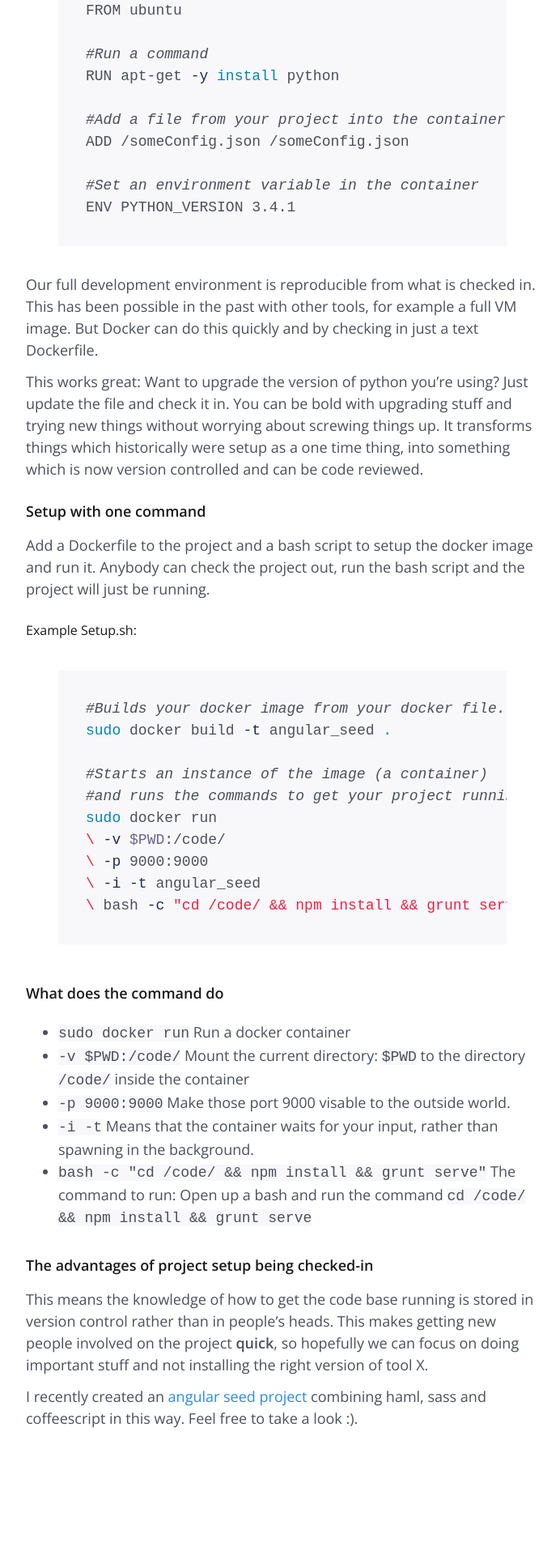
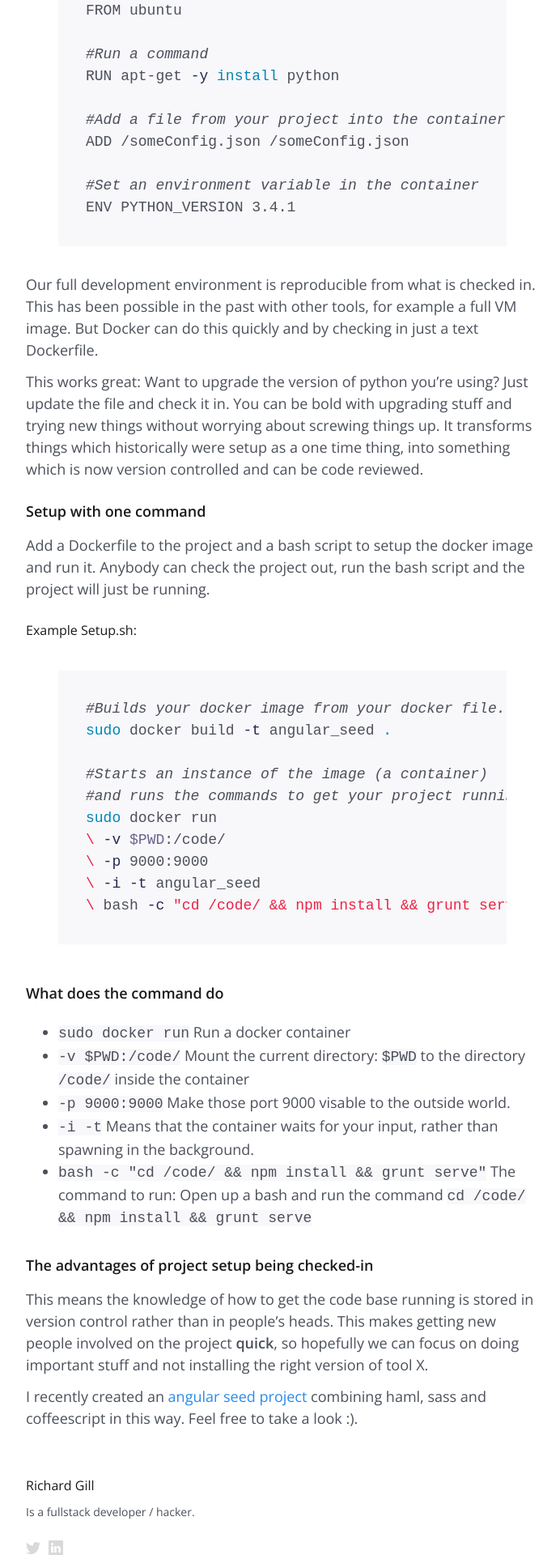
Before and after one commit to richardgill/richardgill.github.io, a Jekyll site: the page built from _posts/2014-08-13-docker-for-project-setup.md, in a window 1280 px wide. Shown: the part 1481-3401 px from the top of the page at 81% size, without its empty margins (291-983 px from the left). Built offline with Jekyll 4.4.1, drawn with Linux system fonts in a browser that asks for light colours; before the commit the page ends 3292 px from its top, so only the background shows below that.

Commit message:
Added footer

```diff
--- a/_layouts/post.html
+++ b/_layouts/post.html
@@ -22,5 +22,23 @@
       <div class="body">
         {{content}}
       </div>
+      <footer>
+        <div class="author">
+          <h4>Richard Gill</h4>
+          <p>Is a fullstack developer / hacker. </p>
+          <ul>
+            <li><a class="icon twitter" href="https://twitter.com/RichardMGill"></a></li>
+            <li><a class="icon linkedin" href="http://uk.linkedin.com/pub/richard-gill/22/b0b/348/"></a></li>
+
+          </ul>
+        </div>
+		  </footer>
     </article>
   </section>
+  <!--<footer data-animation="fadeInUp" class="hidden visible animated fadeInUp">-->
+  <!--  <div class="copyright">-->
+  <!--    <b>Copyright 2014 Indiqo.</b> All Rights Reserved.-->
+  <!--    <a href="mailto:hello@indiqo.eu" title="Send E-Mail">Contact</a>-->
+  <!--    <a href="/demos/hashtag-jekyll/feed.xml" title="Subscribe to Feed">RSS</a>-->
+  <!--  </div>-->
+  <!--</footer>-->
--- a/css/style.css
+++ b/css/style.css
@@ -45,7 +45,7 @@ a.icon:before {
     position: absolute;
     top: 0;
     left: 0;
-    background: url(icons.svg) no-repeat 0 0;
+    background: url(../images/icons.svg) no-repeat 0 0;
     background-size: 252px 18px; }
 
 a.icon:active:before { top: 1px }
```
Also changed, not shown: images/icons.svg (added).
